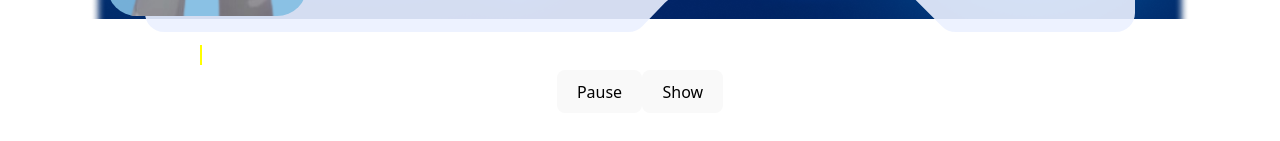
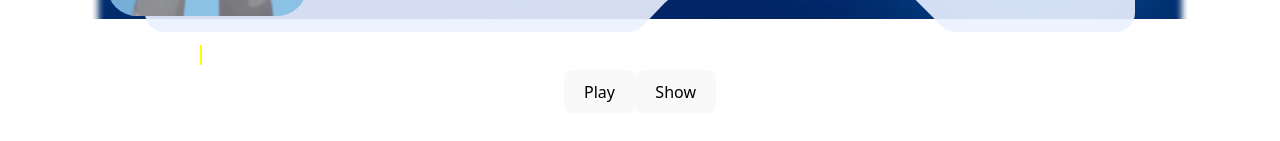
Before and after one commit to Ajknight121/SanctOSRep, a React (Vite) app: page / in a window 1280 px wide. Shown: the part 621-762 px from the top of the page. Built offline with nearby package versions, Linux system fonts and the light colour scheme.

Commit message:
don't play on start

```diff
--- a/src/App.tsx
+++ b/src/App.tsx
@@ -52,7 +52,7 @@ function App() {
   const handleMenuSelect = (option:string, desc:string) => {
     if (mode == option) {
       setMode("");
-      setMenuDesc("Welcome to Sactuary OS!")
+      setMenuDesc("Welcome to Sactuary OS! Press play below to hear the music!")
     } else {
       setMode(option);
       setMenuDesc(desc)
--- a/src/VideoContext.tsx
+++ b/src/VideoContext.tsx
@@ -16,7 +16,7 @@ export const VideoPlayerContext = createContext(undefined);
 export function VideoPlayerProvider({ children }: { children: ReactNode }) {
   const playerRef = useRef<HTMLElement>(null);
   const [showVideo, setShowVideo] = useState(false);
-  const [playing, setPlaying] = useState(true);
+  const [playing, setPlaying] = useState(false);
 
 
 
```
